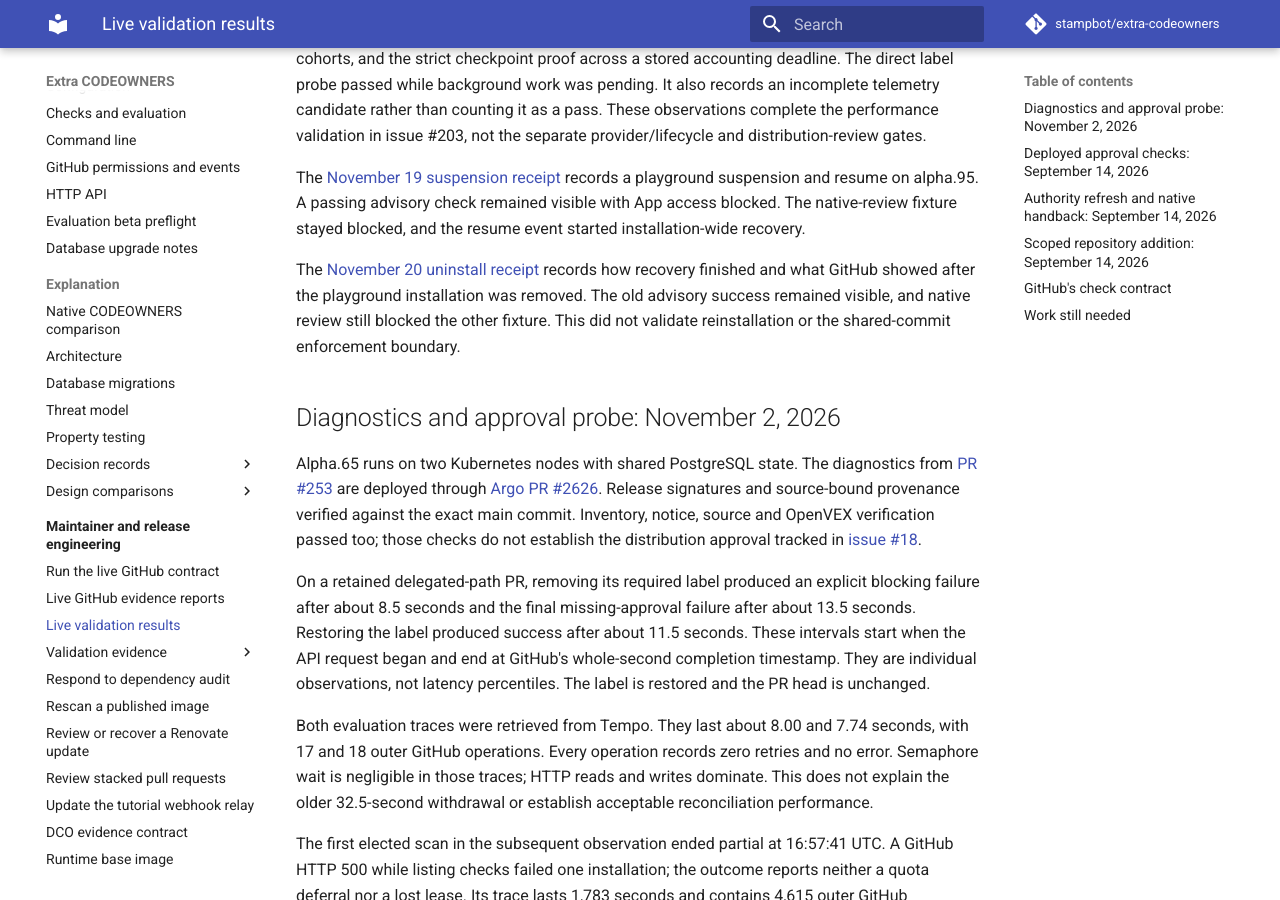
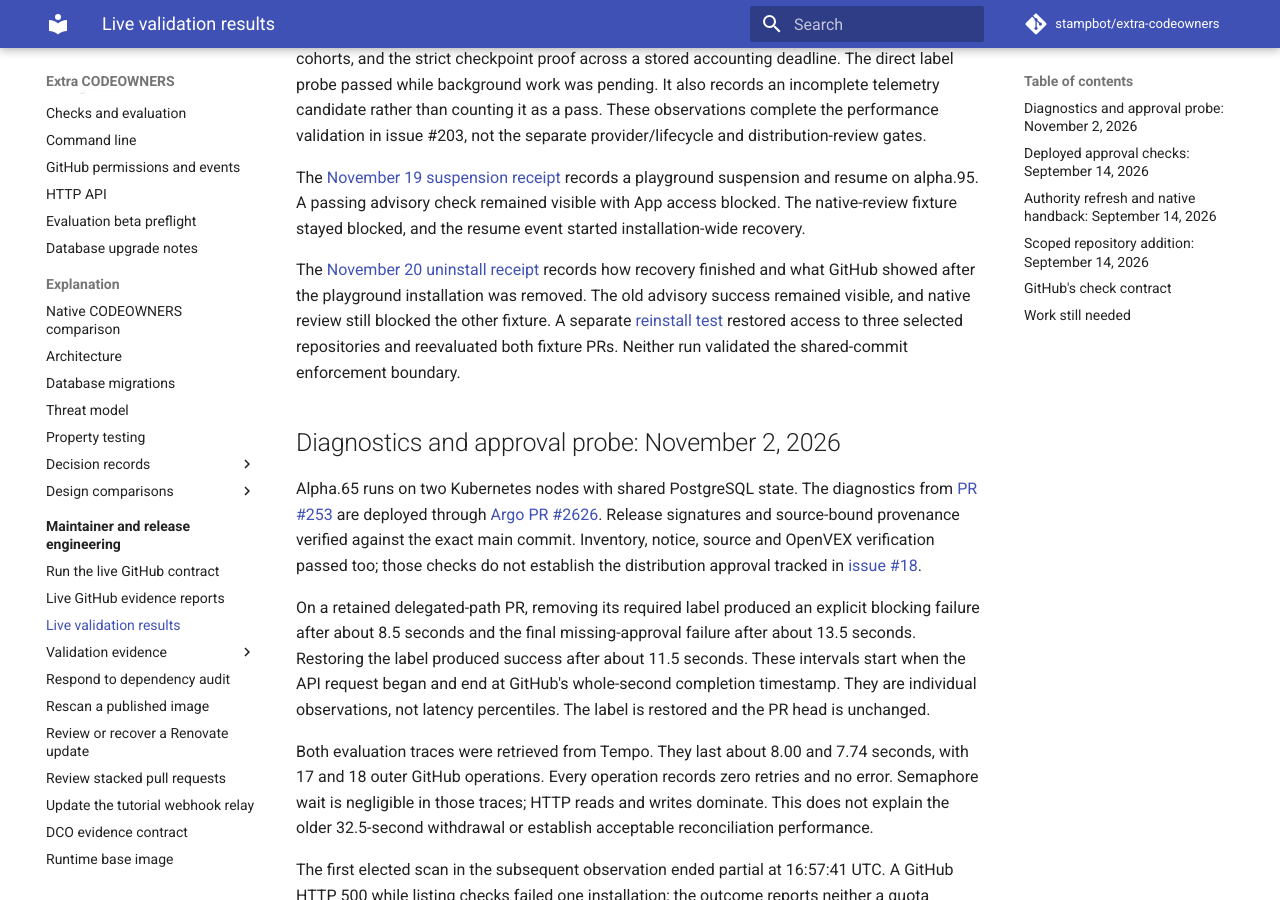
Before and after one commit to stampbot/extra-codeowners, an MkDocs documentation site: the page built from docs/maintainers/live-validation.md, in a window 1280 px wide and 900 px high, scrolled down 1426 px. Built offline with MkDocs 1.6.1 and Material for MkDocs 9.7.7, drawn with Linux system fonts in a browser that asks for light colours; comment, search, counter and statistics services are not loaded.

Commit message:
docs: record selected-repository reinstall
Signed-off-by: Danny Sauer <github@dannysauer.com>

```diff
--- a/docs/maintainers/live-validation.md
+++ b/docs/maintainers/live-validation.md
@@ -83,8 +83,10 @@ stayed blocked, and the resume event started installation-wide recovery.
 The [November 20 uninstall receipt](evidence/2026-11-20-installation-uninstall.md)
 records how recovery finished and what GitHub showed after the playground
 installation was removed. The old advisory success remained visible, and
-native review still blocked the other fixture. This did not validate
-reinstallation or the shared-commit enforcement boundary.
+native review still blocked the other fixture. A separate
+[reinstall test](evidence/2026-11-20-installation-reinstall.md) restored
+access to three selected repositories and reevaluated both fixture PRs.
+Neither run validated the shared-commit enforcement boundary.
 
 ## Diagnostics and approval probe: November 2, 2026
 
--- a/mkdocs.yml
+++ b/mkdocs.yml
@@ -100,6 +100,7 @@ nav:
           - November checkpoint continuation and alpha.92: maintainers/evidence/2026-11-12-checkpoint-continuation-and-alpha92.md
           - November installation suspension and recovery: maintainers/evidence/2026-11-19-installation-suspend-resume.md
           - November installation uninstall: maintainers/evidence/2026-11-20-installation-uninstall.md
+          - November selected-repository reinstall: maintainers/evidence/2026-11-20-installation-reinstall.md
       - Respond to dependency audit: how-to/respond-to-dependency-audit.md
       - Rescan a published image: how-to/rescan-published-image.md
       - Review or recover a Renovate update: how-to/manage-renovate-updates.md
```
Also changed, not shown: docs/maintainers/evidence/2026-11-20-installation-reinstall.md (added, +39 -0 lines), docs/maintainers/evidence/index.md (+1 -0 lines).
